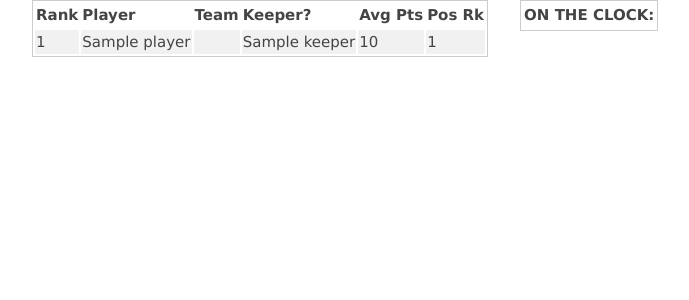
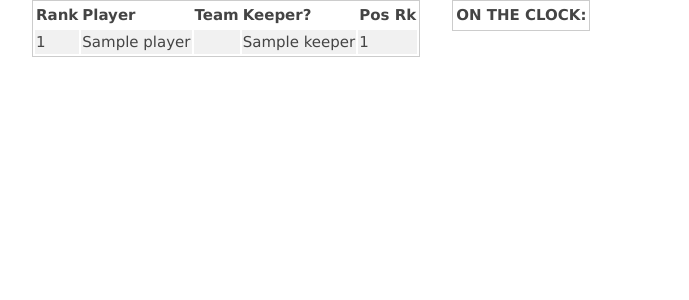
Before and after one commit to tedsmoore/ffbfinest, a Django app: template templates/draft_simulator.html in a window 1280 px wide. Shown: the top 300 px of the page, without its empty margins (84-773 px from the left). Run offline with Django 3.2, Linux system fonts and the light colour scheme; tables that the repository leaves empty hold one stand-in row (values such as "Sample post"); the template is opened without the code that fills it: values that come from a table or form of the project are taken from there, most other values are stand-ins (such as "Sample title", 1, 10 or a date in 2020); lists and menus that the app fills with data are empty.

Commit message:
don't include avg points

```diff
--- a/templates/draft_simulator.html
+++ b/templates/draft_simulator.html
@@ -11,7 +11,7 @@
     <th>Player</th>
     <th>Team</th>
     <th>Keeper?</th>
-    <th>Avg Pts</th>
+{#    <th>Avg Pts</th>#}
     <th>Pos Rk</th>
 </tr>
 
@@ -25,7 +25,7 @@
         <td>{{ pick.player }}</td>
         <td>{% if pick.selected %}{{ pick.drafted_by }}{% endif %}</td>
         <td>{{ pick.keeper }}</td>
-        <td>{{ pick.avg_points }}</td>
+{#        <td>{{ pick.avg_points }}</td>#}
         <td>{{ pick.pos_rank }}</td>
     </tr>
 {% endfor %}
```
